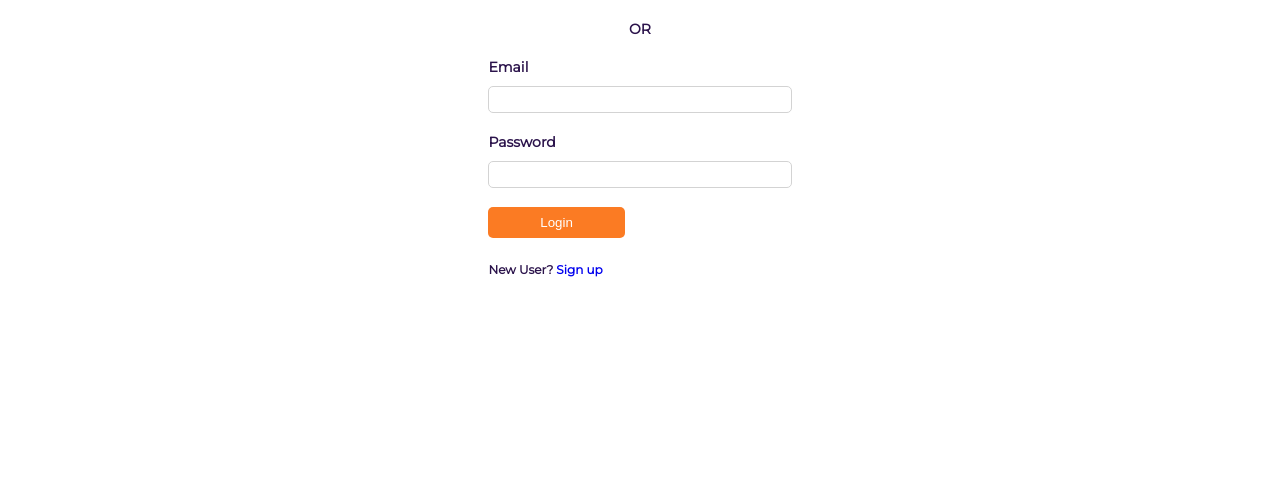
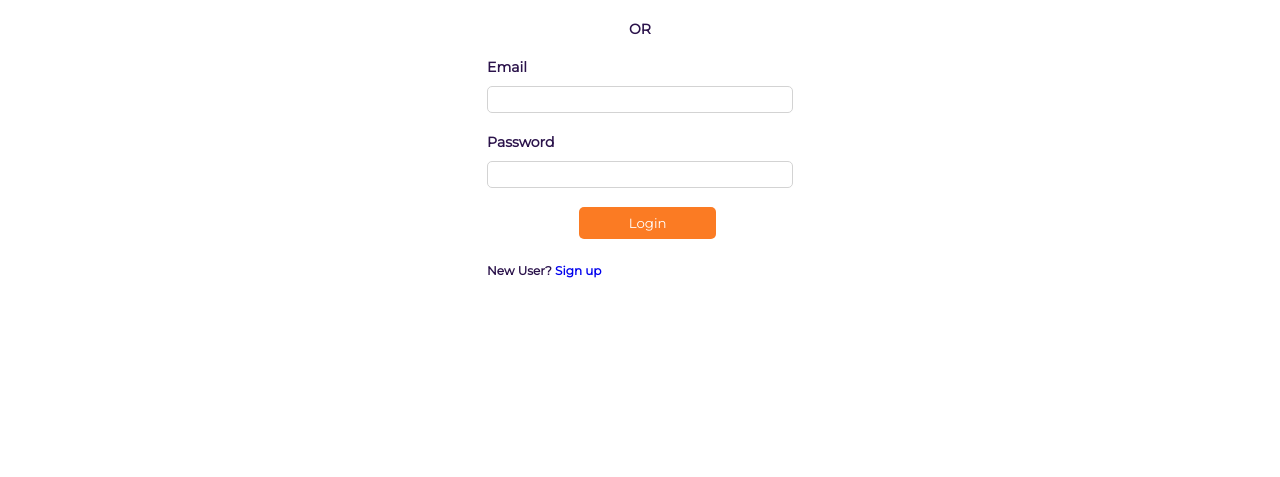
Before and after one commit to brunabelarmino/LoginPage, a plain HTML site: page login.html in a window 1280 px wide. Shown: the part 323-800 px from the top of the page. Drawn offline with Linux system fonts and the light colour scheme.

Commit message:
final version

```diff
--- a/login.html
+++ b/login.html
@@ -32,8 +32,8 @@
             border-radius: 5px;
             background: #fff;
             width: 60%;
-            padding-left: 3%;
-            padding-right: 3%;
+            padding-left: 2.9%;
+            padding-right: 2.9%;
             padding-bottom: 10px;
             color: rgb(43,19,75);
             font-weight: bold;
@@ -75,9 +75,11 @@
             border: 0;
             border-radius: 5px;
             color: #fff;
+            font-family: 'Montserrat', sans-serif;
             background: rgb(251,123,35);
             cursor: pointer;
             padding: 8px;
+            margin-left: 30%;
         }
 
         .form-wrap button:hover {
@@ -116,9 +118,6 @@
             color: #fff;
         }
 
-
-
-@import url(https://fonts.googleapis.com/css?family=Roboto:500);
 
         .navbar {
             display: flex;
@@ -193,8 +192,6 @@
     <div class="box">
         <div class="form-wrap">
             <h1>Sign in</h1>
-            <link rel="stylesheet" type="text/css" href="//fonts.googleapis.com/css?family=Open+Sans" />
-
             <div class="google-btn">
                 <div class="google-icon-wrapper">
                     <img class="google-icon" src="https://upload.wikimedia.org/wikipedia/commons/5/53/Google_%22G%22_Logo.svg"/>
```
